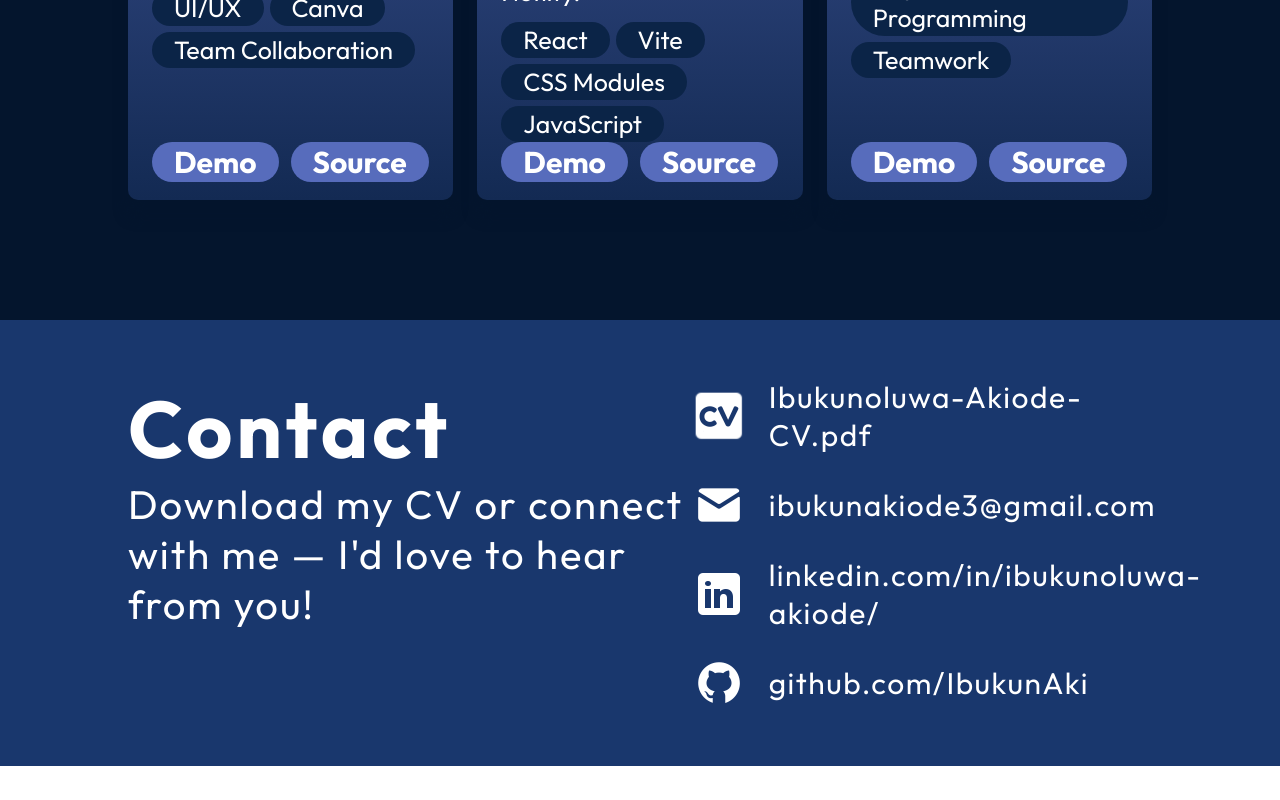
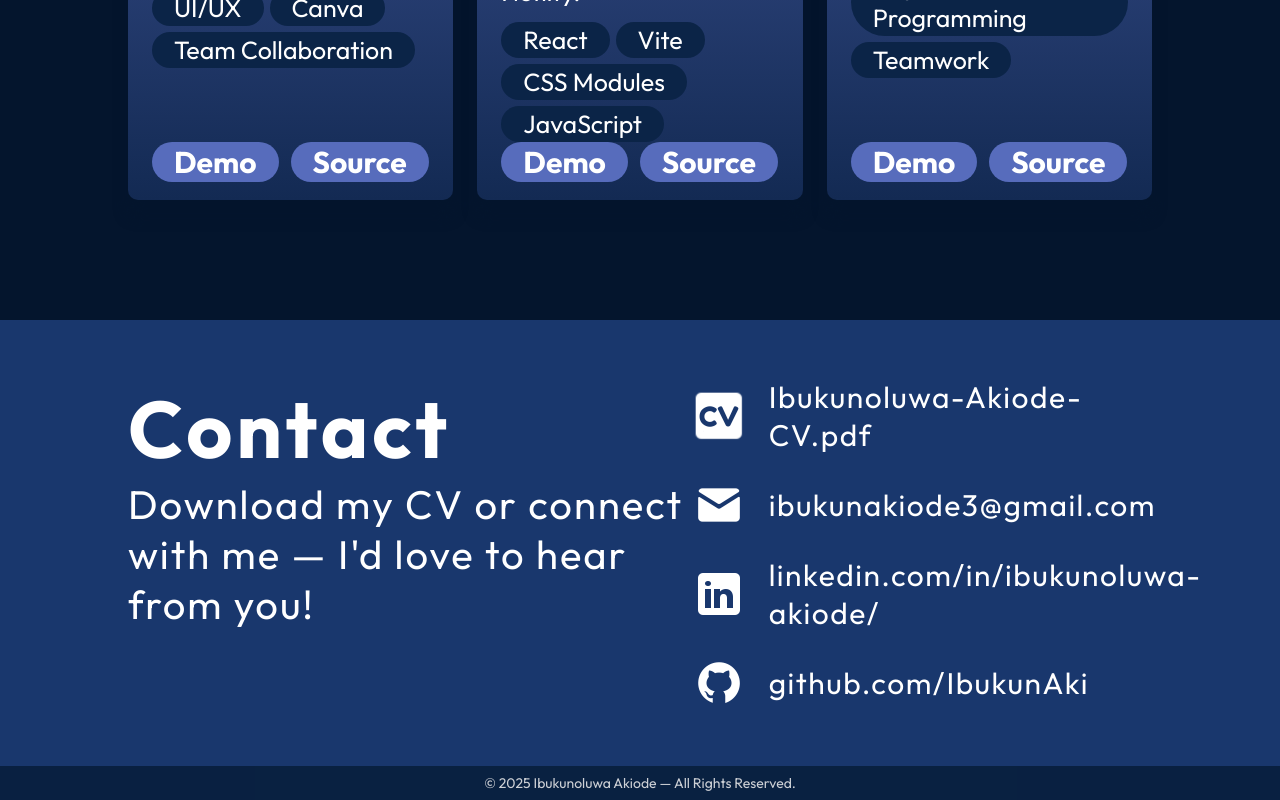
Before and after one commit to IbukunAki/Portfolio, a React (Vite) app: page / in a window 1280 px wide. Shown: the part 3922-4722 px from the top of the page. Before the commit the page ends 4688 px from the top, so only its background shows below. Built offline with nearby package versions, Linux system fonts and the light colour scheme.

Commit message:
Add Footer to Webpage

```diff
--- a/src/App.jsx
+++ b/src/App.jsx
@@ -2,6 +2,7 @@ import styles from "./App.module.css";
 import { About } from "./components/About/About";
 import { Contact } from "./components/Contact/Contact";
 import { Experience } from "./components/Experience/Experience";
+import { Footer } from "./components/Footer/Footer";
 import { Hero } from "./components/Hero/Hero";
 import { Navbar } from "./components/Navbar/Navbar";
 import { Projects } from "./components/Projects/Projects";
@@ -14,6 +15,7 @@ function App() {
       <Experience />
       <Projects />
       <Contact />
+      <Footer/>
     </div>;
 }
 
--- /dev/null
+++ b/src/components/Footer/Footer.jsx
@@ -0,0 +1,12 @@
+import React from "react";
+import styles from "./Footer.module.css";
+
+export const Footer = () => {
+  const year = new Date().getFullYear();
+
+  return (
+    <footer className={styles.footer}>
+      <p>© {year} Ibukunoluwa Akiode — All Rights Reserved.</p>
+    </footer>
+  );
+};
--- /dev/null
+++ b/src/components/Footer/Footer.module.css
@@ -0,0 +1,22 @@
+.footer {
+  width: 100%;
+  text-align: center;
+  color: var(--color-text);
+  background-color: #0b2447;
+  font-size: 14px;
+  font-weight: 300;
+  opacity: 0.8;
+  padding: 8px 0;
+  position: relative;
+  bottom: 0;
+  left: 0;
+}
+
+.footer p {
+  margin: 0;
+}
+
+
+.text:hover {
+  opacity: 1;
+}
```
